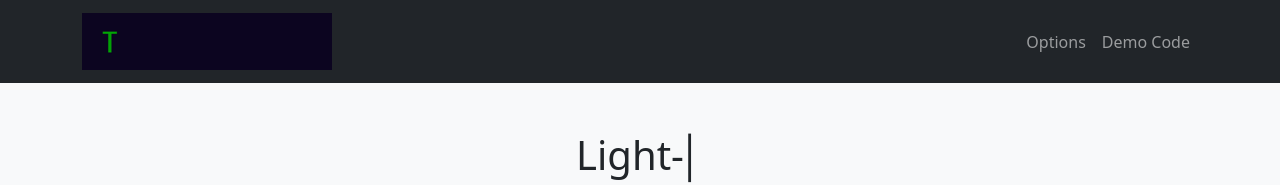
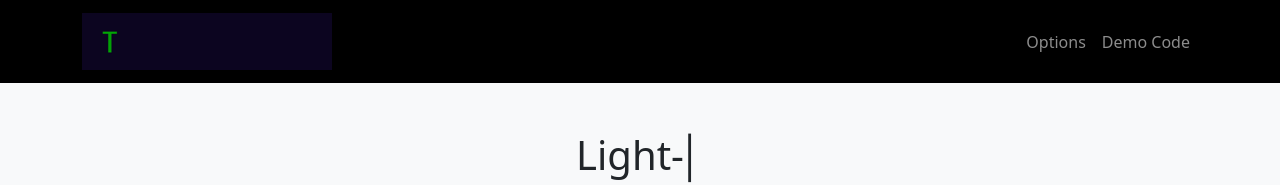
Before and after one commit to vishwas-r/TypeWriter.js, a website: page index.html in a window 1280 px wide. Shown: the top 185 px of the page. Drawn offline with nearby package versions, Linux system fonts and the light colour scheme.

Commit message:
Update index.html

```diff
--- a/index.html
+++ b/index.html
@@ -55,7 +55,7 @@
 		</style>
     </head>
     <body class="bg-light">
-        <nav class="navbar sticky-top navbar-expand-lg navbar-dark bg-dark">
+        <nav class="navbar sticky-top navbar-expand-lg navbar-dark bg-black">
             <div class="container">
                 <a class="navbar-brand" href="/"><img src="https://raw.githubusercontent.com/vishwas-r/TypeWriter.js/main/img/typewriter.js.gif" alt="TypeWriter.js" title="TypeWriter.js"/></a>
                 <button class="navbar-toggler" type="button" data-bs-toggle="collapse" data-bs-target="#navbarSupportedContent" aria-controls="navbarSupportedContent" aria-expanded="false" aria-label="Toggle navigation"><span class="navbar-toggler-icon"></span></button>
```
